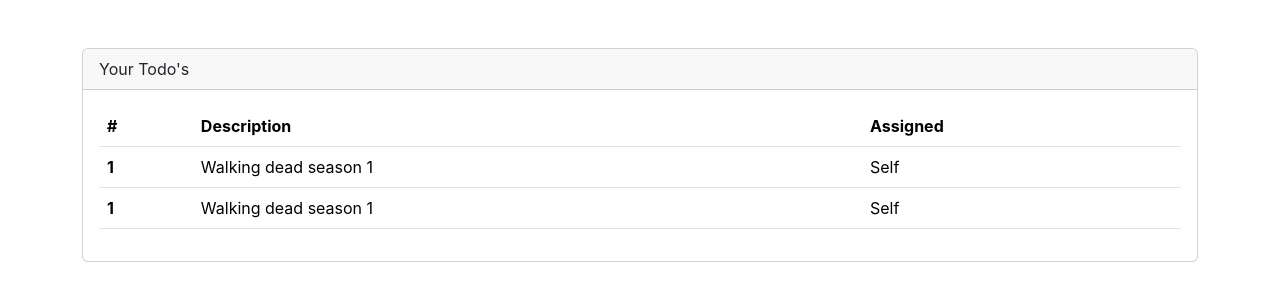
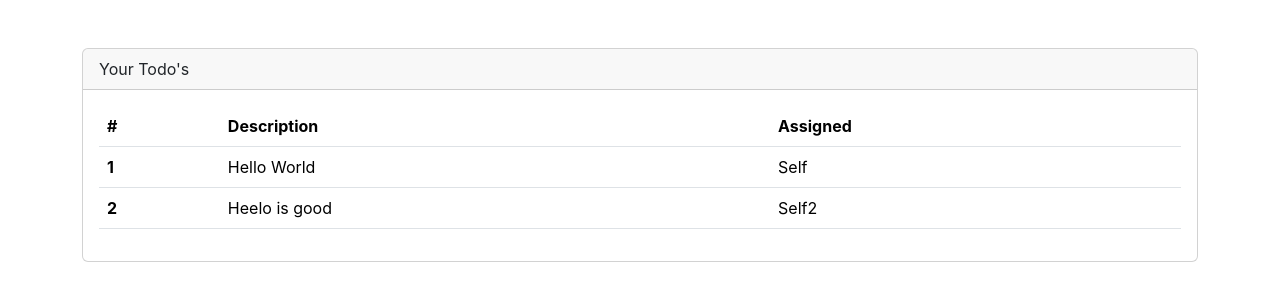
Before and after one commit to dgsunil/React-ToDoApp, a React (Create React App) app: page / in a window 1280 px wide. Shown: the top 300 px of the page. Built offline with nearby package versions, Linux system fonts and the light colour scheme.

Commit message:
Passing of the props to share information from parent to child component

```diff
--- a/src/App.js
+++ b/src/App.js
@@ -2,6 +2,13 @@ import './App.css';
 import TodoRowItem from './components/ToDoRowItem';
 
 function App() {
+
+  const todos = [
+    {rowNumber:1 , rowDescription: 'Hello World', rowAssigned: 'Self'},
+    {rowNumber:2 , rowDescription: 'Heelo is good', rowAssigned: 'Self2'}
+  ]
+
+
   return (
     <div className='mt-5 container'>
       <div className="card">
@@ -18,8 +25,8 @@ function App() {
               </tr>
             </thead>
             <tbody>
-              <TodoRowItem />
-              <TodoRowItem />
+              <TodoRowItem rowNumber={todos[0].rowNumber} rowDescription={todos[0].rowDescription} rowAssigned={todos[0].rowAssigned}/>
+              <TodoRowItem rowNumber={todos[1].rowNumber} rowDescription={todos[1].rowDescription} rowAssigned={todos[1].rowAssigned}/>
             </tbody>
           </table>
         </div>
--- a/src/components/ToDoRowItem.js
+++ b/src/components/ToDoRowItem.js
@@ -1,14 +1,9 @@
-function TodoRowItem() {
-
-    const rowNumber = 1;
-    const rowDescription= "Walking dead season 1" ;
-    const rowAssigned = "Self";
-
+function TodoRowItem(props) {
     return (
         <tr>
-            <th scope='row'>{rowNumber}</th>
-            <td>{rowDescription}</td>
-            <td>{rowAssigned}</td>
+            <th scope='row'>{props.rowNumber}</th>
+            <td>{props.rowDescription}</td>
+            <td>{props.rowAssigned}</td>
         </tr>
     )
 }
```
